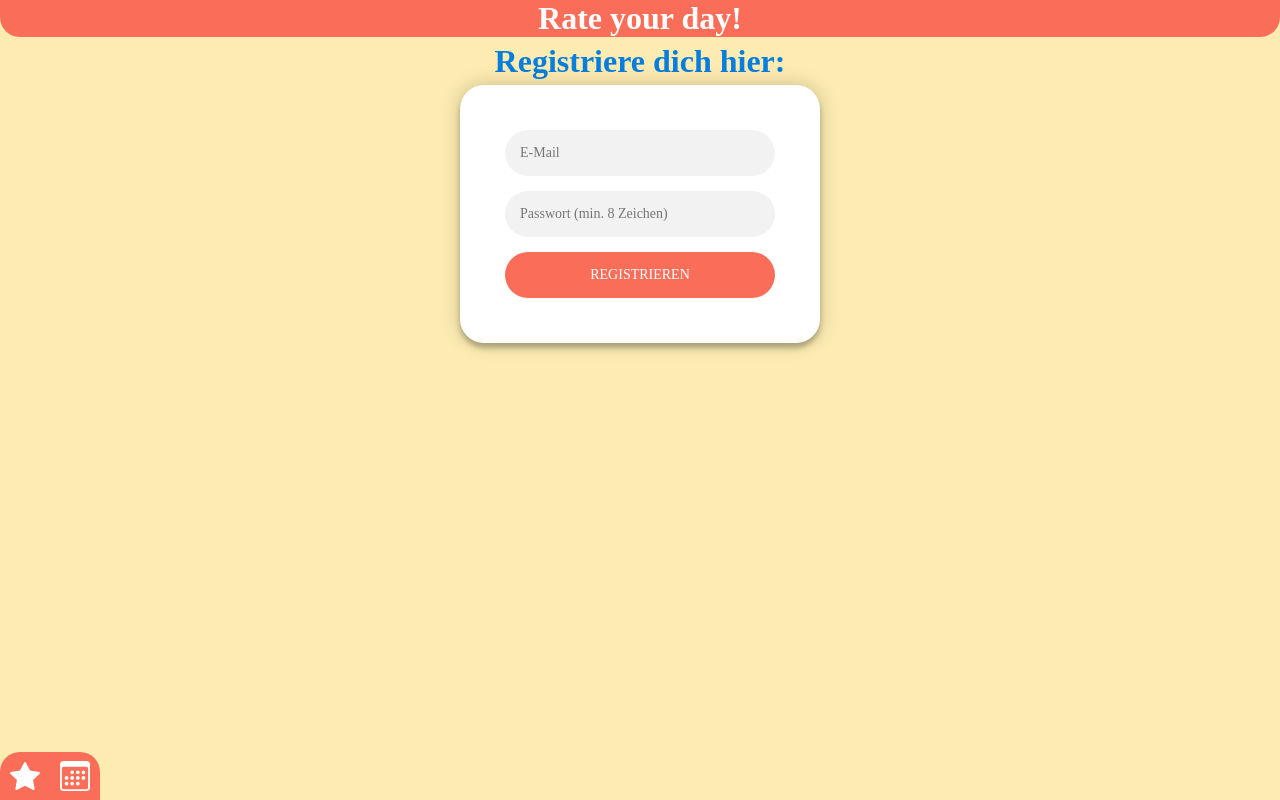
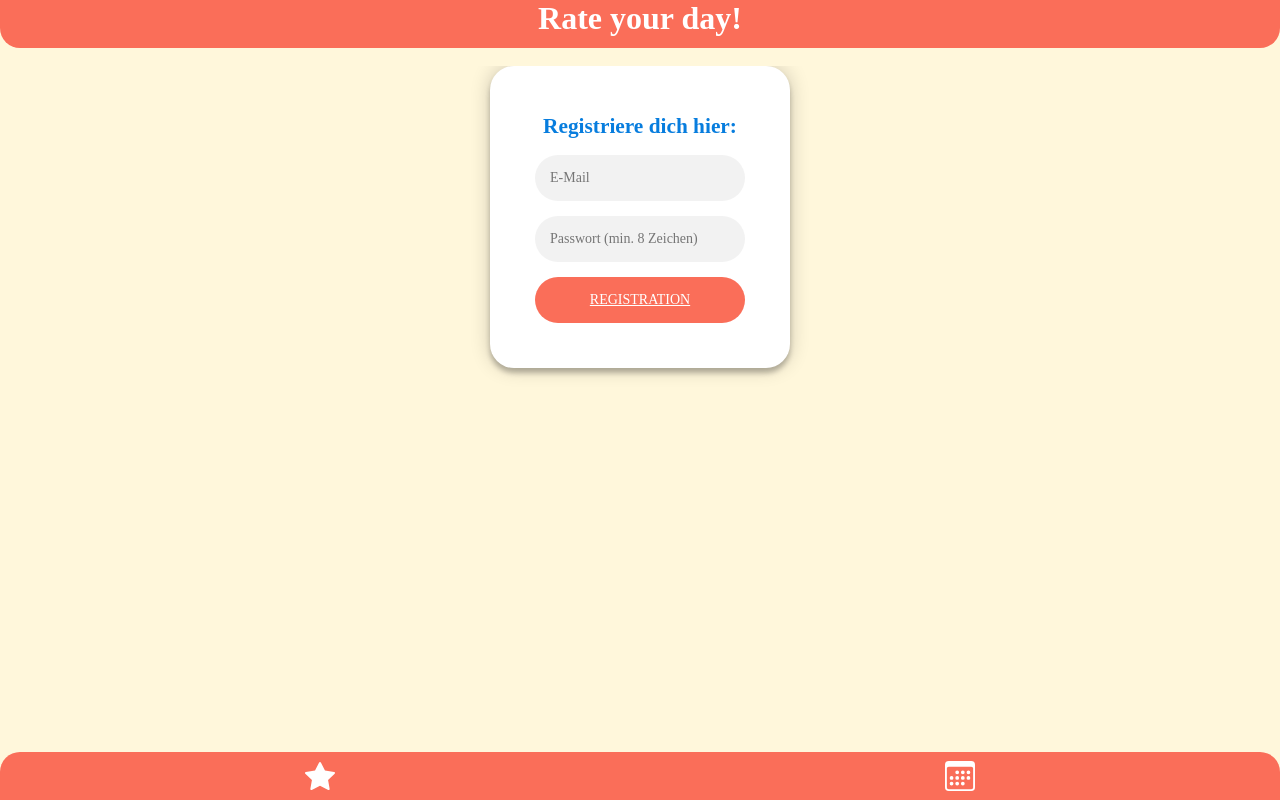
Before and after one commit to anastasiamajewski/capstone_project, a React (Create React App) app: page /registration in a window 1280 px wide. Built offline with nearby package versions, Linux system fonts and the light colour scheme; a web font is replaced by a local one.

Commit message:
Add login and registration

```diff
--- a/package.json
+++ b/package.json
@@ -9,6 +9,7 @@
     "cypress": "^4.5.0",
     "firebase": "^7.14.3",
     "formik": "^2.1.4",
+    "history": "^4.10.1",
     "node-sass": "^4.14.0",
     "prop-types": "^15.7.2",
     "react": "^16.13.1",
--- a/src/App.js
+++ b/src/App.js
@@ -1,7 +1,7 @@
-import React from 'react'
+import React, { useState } from 'react'
 import GlobalStyles from './GlobalStyles'
 import styled from 'styled-components'
-import Home from './pages/Home'
+import RatingPage from './pages/RatingPage'
 import Header from './components/Header'
 import { Switch, Route } from 'react-router-dom'
 import Ratingresult from './pages/Ratingresult'
@@ -9,21 +9,25 @@ import CalendarOverview from './pages/CalendarOverview'
 import Footer from './components/Footer'
 import Login from './pages/Login'
 import Registration from './pages/Registration'
+import { initialProfile } from './services/initialProfile'
 
 export function App() {
+  const [profile, setProfile] = useState(initialProfile)
   return (
     <>
       <GlobalStyles />
+
+      <BodyStyled>
         <Header />
         <Switch>
           <Route exact path="/">
             <Login />
           </Route>
           <Route path="/registration">
-          <Registration />
+            <Registration profile={profile} setProfile={setProfile} />
           </Route>
-        <Route path="/home">
-          <Home />
+          <Route path="/ratingpage">
+            <RatingPage />
           </Route>
           <Route path="/ratingresult">
             <Ratingresult />
@@ -33,8 +37,16 @@ export function App() {
           </Route>
         </Switch>
         <Footer />
+      </BodyStyled>
     </>
   )
 }
 
 export default App
+
+const BodyStyled = styled.main`
+  display: grid;
+  grid-template-rows: 48px auto 48px;
+  height: 100vh;
+  overflow: hidden;
+`
--- a/src/GlobalStyles.js
+++ b/src/GlobalStyles.js
@@ -5,7 +5,9 @@ export default createGlobalStyle`
 :root{
     --primary: white;
     --secondary: #FA6E59;
+
     --tertiary: #fcecb1;
+    --tertiary-light: #fff7db;
     --quaternary: #077dde;
     --quinary: #F8a055;
 }
@@ -20,7 +22,7 @@ export default createGlobalStyle`
 
 body {
     /* background: url("./ocean.jpg"); */
-    background: var(--tertiary);
+    background: var(--tertiary-light);
     background-size:cover;
     color: var(--quaternary);
     overflow: scroll;
--- a/src/components/Footer.js
+++ b/src/components/Footer.js
@@ -7,7 +7,7 @@ import { BsCalendar } from 'react-icons/bs'
 export default function Footer() {
   return (
     <FooterStyled>
-      <LinkStyled activeClassName="selected" exact to="/">
+      <LinkStyled activeClassName="selected" exact to="/ratingpage">
         <BsStarFill size={30} color="var(--primary)" />
       </LinkStyled>
 
@@ -23,7 +23,7 @@ const FooterStyled = styled.footer`
   background: var(--secondary);
   text-align: center;
   justify-content: space-around;
-  position: fixed;
+  position: relative;
   border-top-left-radius: 20px;
   border-top-right-radius: 20px;
   bottom: 0;
--- a/src/pages/Login.js
+++ b/src/pages/Login.js
@@ -1,8 +1,9 @@
 import React, { useState } from 'react'
 import { object, string } from 'yup'
-import { auth } from './firebase'
+import { authentication } from '../services/firebase'
 import { ErrorMessage, Formik } from 'formik'
 import { NavLink } from 'react-router-dom'
+import { initialProfile } from '../services/initialProfile'
 
 import styled from 'styled-components'
 
@@ -15,6 +16,7 @@ export function UserProfile({ user }) {
 }
 
 export default function Login() {
+  const [profile, setProfile] = useState(initialProfile)
   const [user, setUser] = useState({})
   const [loginStatus, setLoginStatus] = useState()
 
@@ -25,7 +27,7 @@ export default function Login() {
 
   function onSubmit(formData) {
     console.log(formData)
-    auth
+    authentication
       .signInWithEmailAndPassword(formData.email, formData.password)
       .then((response) => {
         console.log(response)
@@ -51,26 +53,40 @@ export default function Login() {
           {({ isSubmitting }) => (
             <FormStyled>
               <LoginStyled>Login</LoginStyled>
-              <FieldStyled type="email" name="email" placeholder="E-Mail" />
+              <FieldStyled
+                type="email"
+                name="email"
+                placeholder="E-Mail"
+                value={profile.email}
+                onChange={handleChange}
+              />
               <ErrorMessage name="email" component="div" className="error" />
               <FieldStyled
                 type="password"
                 name="password"
                 placeholder="Passwort"
+                value={profile.password}
+                onChange={handleChange}
               />
               <ErrorMessage name="password" component="div" className="error" />
-              <ButtonStyled type="submit" to="/home" disabled={isSubmitting}>
-                Login
+              <ButtonStyled type="submit" disabled={isSubmitting}>
+                <LinkStyled name="login" to={'/ratingpage'}>
+                  login
+                </LinkStyled>
               </ButtonStyled>
-              <LinkStyled to="/registration">
-                Du hast dich noch nicht registriert? Dann hier entlang!
-              </LinkStyled>
             </FormStyled>
           )}
         </Formik>
+        <LinkStyled to="/registration">
+          Du hast dich noch nicht registriert? <br />
+          Dann hier entlang!
+        </LinkStyled>
       </StyledMain>
     </>
   )
+  function handleChange(event) {
+    setProfile({ ...profile, [event.target.name]: event.target.value })
+  }
 }
 
 const StyledMain = styled.main`
@@ -87,7 +103,7 @@ const FormStyled = styled.form`
   position: relative;
   z-index: 1;
   background: #ffffff;
-  max-width: 360px;
+  max-width: 300px;
   margin: 0 auto 100px;
   padding: 45px;
   text-align: center;
--- a/src/pages/Home.js
+++ b/src/pages/RatingPage.js
@@ -5,7 +5,7 @@ import questionList from '../components/questions.json'
 import { saveRating, readRating } from '../components/Localstorage'
 import RatingButton from '../components/RatingButton'
 
-export default function Home() {
+export default function Home({ profile = {} }) {
   const [questions, setQuestion] = useState(
     readRating('setQuestion') || questionList
   )
@@ -16,7 +16,7 @@ export default function Home() {
     <StyledMain>
       <h2>{date.toLocaleDateString('de-DE')}</h2>
       {questions.map((question) => (
-        <QuestionCard key={question.id}>
+        <QuestionCard key={question.id} profile={profile}>
           <p>{question.question}</p>
           <RatingSystem
             rating={question.rating}
--- a/src/pages/Registration.js
+++ b/src/pages/Registration.js
@@ -1,8 +1,10 @@
 import React from 'react'
-import { auth } from './firebase'
+import { authentication } from '../services/firebase'
 import { object, string } from 'yup'
-import { Formik, Form, Field, ErrorMessage } from 'formik'
+import { Formik, ErrorMessage } from 'formik'
 import styled from 'styled-components'
+
+import { NavLink } from 'react-router-dom'
 
 export default function Registration() {
   const validationSchema = object().shape({
@@ -12,33 +14,43 @@ export default function Registration() {
 
   function onSubmit(formData) {
     console.log(formData)
-    auth
+    authentication
       .createUserWithEmailAndPassword(formData.email, formData.password)
-      .then((response) => {
-        console.log(response)
+      .then((firebaseResponse) => {
+        console.log(firebaseResponse)
       })
   }
   return (
     <>
       <StyledMain>
-        <h1>Registriere dich hier:</h1>
         <Formik
           initialValues={{ email: '', password: '' }}
           validationSchema={validationSchema}
           onSubmit={onSubmit}
         >
-          {({ isSubmitting }) => (
-            <FormStyled>
-              <FieldStyled type="email" name="email" placeholder="E-Mail" />
+          {({ isSubmitting, values, handleSubmit, handleChange }) => (
+            <FormStyled onSubmit={handleSubmit}>
+              <WelcomeText>Registriere dich hier:</WelcomeText>
+              <FieldStyled
+                onChange={handleChange}
+                value={values.email}
+                type="email"
+                name="email"
+                placeholder="E-Mail"
+              />
               <ErrorMessage name="email" component="div" className="error" />
               <FieldStyled
                 type="password"
                 name="password"
+                onChange={handleChange}
+                value={values.password}
                 placeholder="Passwort (min. 8 Zeichen)"
               />
               <ErrorMessage name="password" component="div" className="error" />
-              <ButtonStyled type="submit" to="/" disabled={isSubmitting}>
-                Registrieren
+              <ButtonStyled type="submit" disabled={isSubmitting}>
+                <LinkStyled name="registration" to={'/ratingpage'}>
+                  registration
+                </LinkStyled>
               </ButtonStyled>
             </FormStyled>
           )}
@@ -54,13 +66,14 @@ const StyledMain = styled.main`
   display: flex;
   flex-direction: column;
   align-items: center;
+  margin-top: 18px;
 `
 const FormStyled = styled.form`
   border-radius: 24px;
   position: relative;
   z-index: 1;
   background: #ffffff;
-  max-width: 360px;
+  max-width: 300px;
   margin: 0 auto 100px;
   padding: 45px;
   text-align: center;
@@ -69,6 +82,7 @@ const FormStyled = styled.form`
 const FieldStyled = styled.input`
   outline: 0;
   background: #f2f2f2;
+
   border-radius: 24px;
   width: 100%;
   border: 0;
@@ -95,3 +109,18 @@ const ButtonStyled = styled.button`
     background: #077dde;
   }
 `
+
+const LinkStyled = styled(NavLink)`
+  color: var(--quatenary);
+  justify-content: center;
+  align-content: center;
+
+  &:active {
+    background: var(--primary);
+    color: var(--secondary);
+  }
+`
+const WelcomeText = styled.h1`
+  font-size: 16pt;
+  margin-bottom: 12px;
+`
--- a/src/pages/firebase.js
+++ b/src/services/firebase.js
@@ -1,4 +1,6 @@
 import firebase from 'firebase/app'
+import 'firebase/firestore'
+import 'firebase/firebase-storage'
 import 'firebase/auth'
 
 const firebaseConfig = {
@@ -12,4 +14,8 @@ const firebaseConfig = {
 }
 firebase.initializeApp(firebaseConfig)
 
-export const auth = firebase.auth()
+const db = firebase.firestore()
+const authentication = firebase.auth()
+const storage = firebase.storage()
+
+export { db, authentication, storage }
--- /dev/null
+++ b/src/services/initialProfile.js
@@ -0,0 +1,8 @@
+const initialProfile = {
+  email: '',
+  password: '',
+
+  _id: '',
+}
+
+export { initialProfile }
```
Also changed, not shown: src/services/userServices.js (added, +72 -0 lines), src/img/rateyourday.png (deleted), 1 other file (tests, documents, lock files or other folders). Lines whose indentation alone changed are shown as unchanged.
